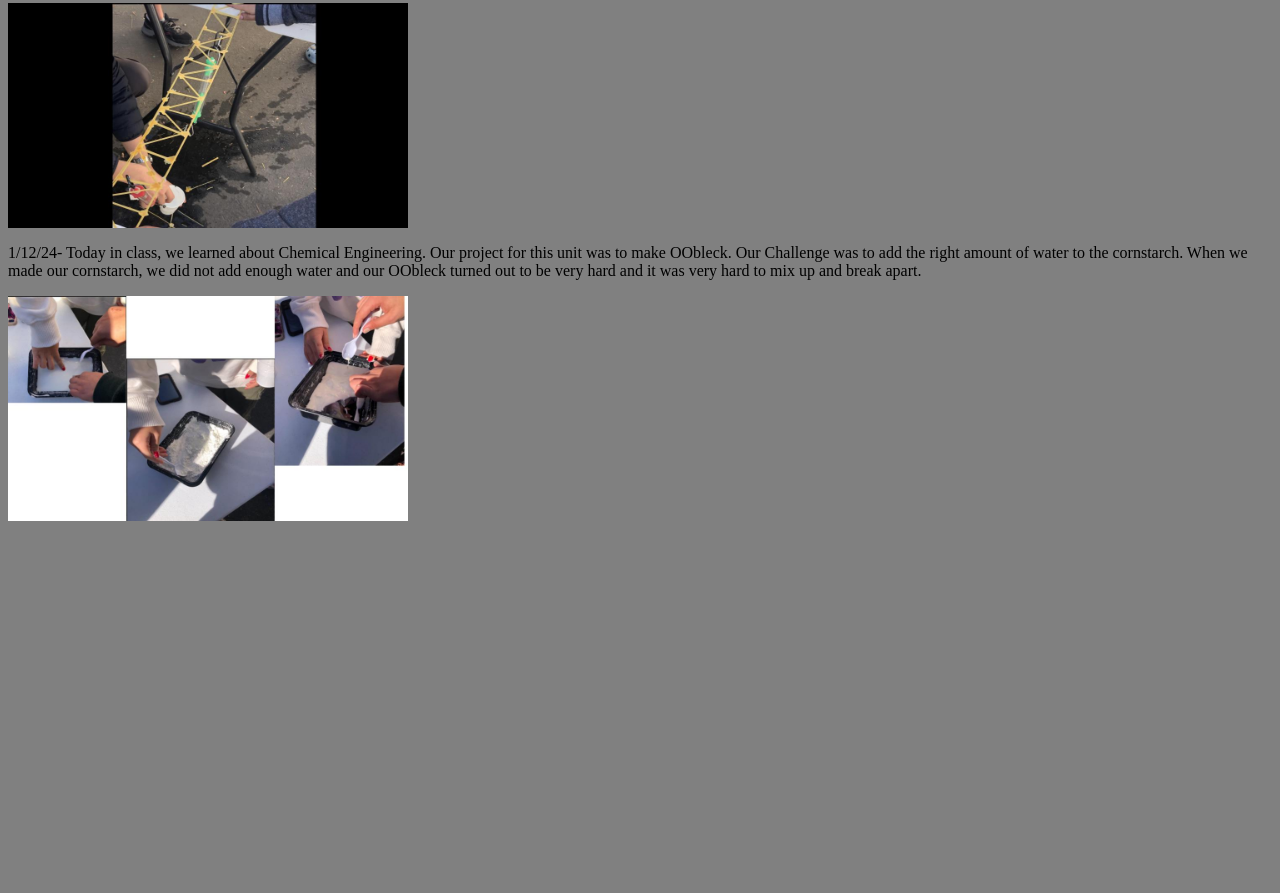
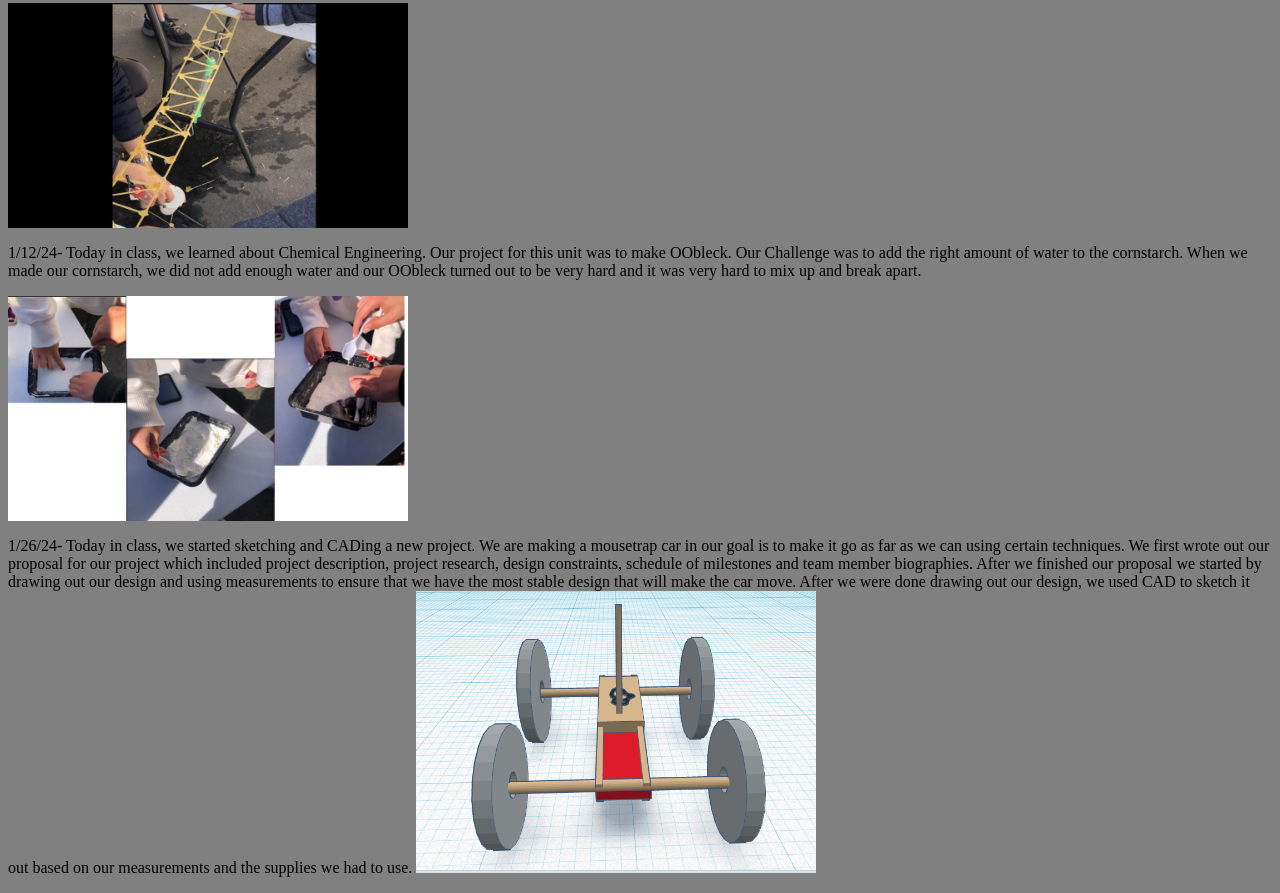
Before and after one commit to JesecaSakla/Website-, a plain HTML site: page index.html in a window 1280 px wide. Shown: the part 3566-4459 px from the top of the page. Before the commit the page ends 4103 px from the top, so only its background shows below. Drawn offline with Linux system fonts and the light colour scheme.

Commit message:
update website

```diff
--- a/index.html
+++ b/index.html
@@ -68,3 +68,7 @@
 
 <p> 1/12/24- Today in class, we learned about Chemical Engineering. Our project for this unit was to make OObleck. Our Challenge was to add the right amount of water to the cornstarch. When we made our cornstarch, we did not add enough water and our OObleck turned out to be very hard and it was very hard to mix up and break apart. <p/>
 <img src="Chem.jpg" width = "400px"length = "400">
+
+<p> 1/26/24- Today in class, we started sketching and CADing a new project. We are making a mousetrap car in our goal is to make it go as far as we can using certain techniques. We first wrote out our proposal for our project which included project description, project research, design constraints, schedule of milestones and team member biographies. After we finished our proposal we started by drawing out our design and using measurements to ensure that we have the most stable design that will make the car move. After we were done drawing out our design, we used CAD to sketch it out based on our measurements and the supplies we had to use.
+<img src="CADD.png" width = "400px"length = "400">
+  </p>
```
Also changed, not shown: CADD.png (added).
